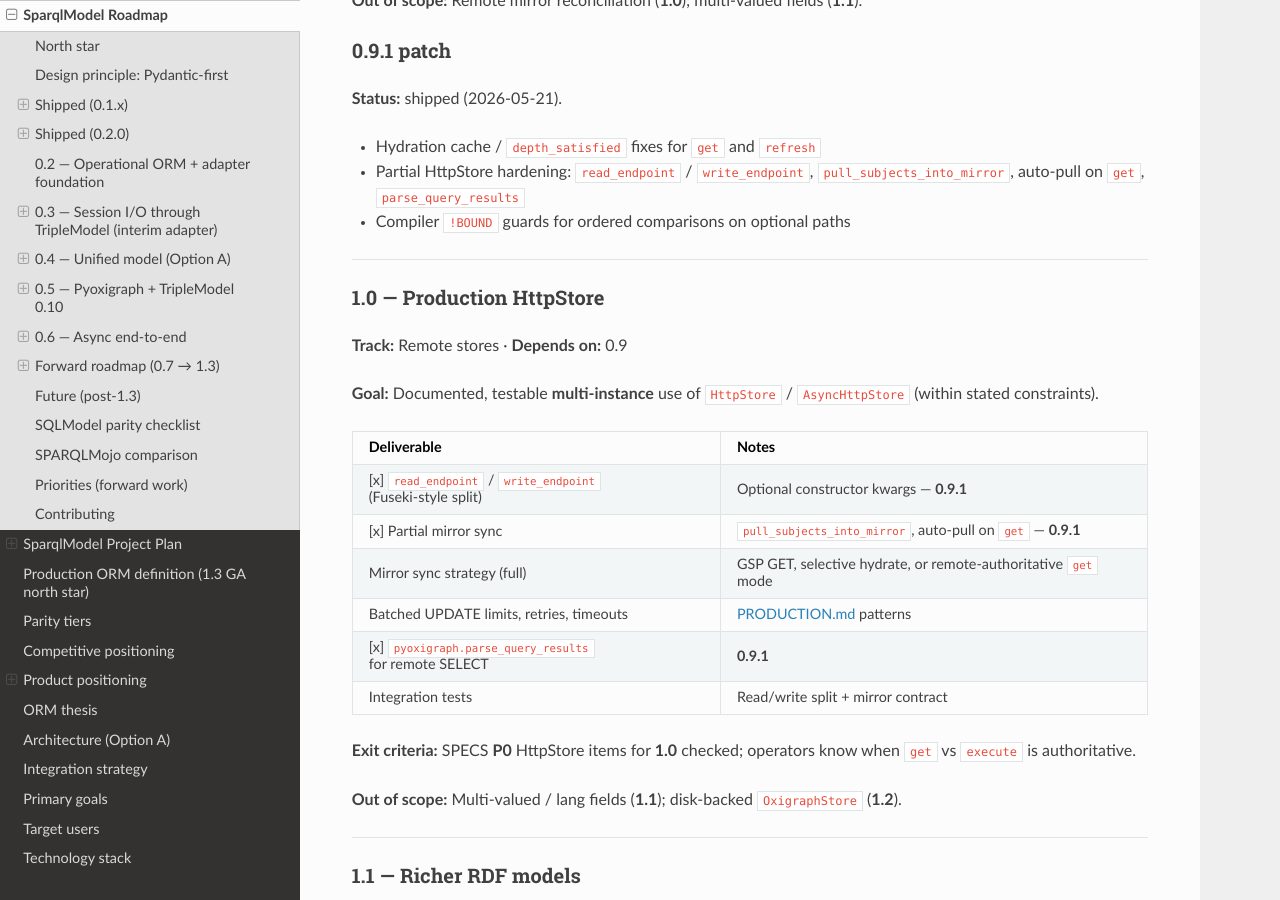
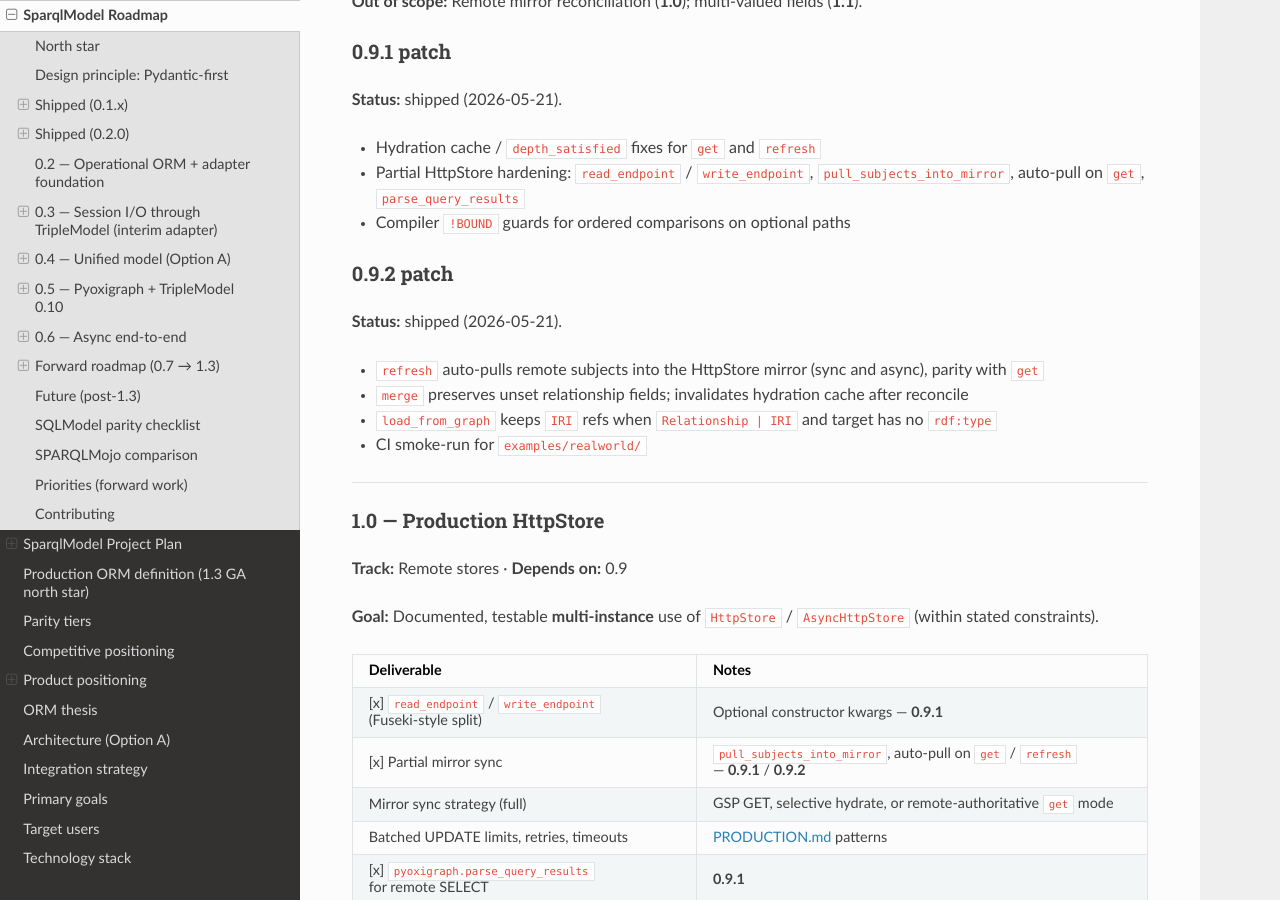
Before and after one commit to eddiethedean/sparqlmodel, a Sphinx documentation site: the page built from docs/ROADMAP.md, in a window 1280 px wide and 900 px high, scrolled down 10800 px. Built offline with Sphinx 7.4.7 and the Read the Docs theme 3.1.0, drawn with Linux system fonts in a browser that asks for light colours; some of the changed text lies outside the part shown.

Commit message:
Docs: align 0.9.2 release notes across ROADMAP, SPECS, and guides.

```diff
--- a/docs/ROADMAP.md
+++ b/docs/ROADMAP.md
@@ -296,7 +296,7 @@ SparqlModel does **not** import `pyoxigraph.Store` in application code. In-proce
 
 ## Forward roadmap (0.7 → 1.3)
 
-**Shipped:** **0.9.1** (2026-05-21) — hydration fixes and partial HttpStore hardening; **0.9.0** — [session cache](#09--session-cache-control). **Next release:** **1.0**.
+**Shipped:** **0.9.2** (2026-05-21) — `refresh` mirror pull, `merge` partial-field fix, IRI ref hydration; **0.9.1** — partial HttpStore hardening; **0.9.0** — [session cache](#09--session-cache-control). **Next release:** **1.0**.
 
 Releases from **0.7** onward follow one rule: **finish integration debt before new ORM surface area**, then **list APIs → session cache → remote stores → richer RDF types → operations → GA**. Each version has a single primary theme; cross-cutting work (docs, tests) ships in the same version as the feature.
 
@@ -400,6 +400,15 @@ Releases from **0.7** onward follow one rule: **finish integration debt before n
 - Partial HttpStore hardening: `read_endpoint` / `write_endpoint`, `pull_subjects_into_mirror`, auto-pull on `get`, `parse_query_results`
 - Compiler `!BOUND` guards for ordered comparisons on optional paths
 
+### 0.9.2 patch
+
+**Status:** shipped (2026-05-21).
+
+- `refresh` auto-pulls remote subjects into the HttpStore mirror (sync and async), parity with `get`
+- `merge` preserves unset relationship fields; invalidates hydration cache after reconcile
+- `load_from_graph` keeps `IRI` refs when `Relationship | IRI` and target has no `rdf:type`
+- CI smoke-run for `examples/realworld/`
+
 ---
 
 ### 1.0 — Production HttpStore
@@ -411,7 +420,7 @@ Releases from **0.7** onward follow one rule: **finish integration debt before n
 | Deliverable | Notes |
 |-------------|--------|
 | [x] `read_endpoint` / `write_endpoint` (Fuseki-style split) | Optional constructor kwargs — **0.9.1** |
-| [x] Partial mirror sync | `pull_subjects_into_mirror`, auto-pull on `get` — **0.9.1** |
+| [x] Partial mirror sync | `pull_subjects_into_mirror`, auto-pull on `get` / `refresh` — **0.9.1** / **0.9.2** |
 | Mirror sync strategy (full) | GSP GET, selective hydrate, or remote-authoritative `get` mode |
 | Batched UPDATE limits, retries, timeouts | [PRODUCTION.md](PRODUCTION.md) patterns |
 | [x] `pyoxigraph.parse_query_results` for remote SELECT | **0.9.1** |
```
Also changed, not shown: CHANGELOG.md (+1 -1 lines), README.md (+1 -1 lines), docs/ORM.md (+1 -1 lines), docs/PRODUCTION.md (+4 -2 lines), docs/SPECS.md (+1 -1 lines).
